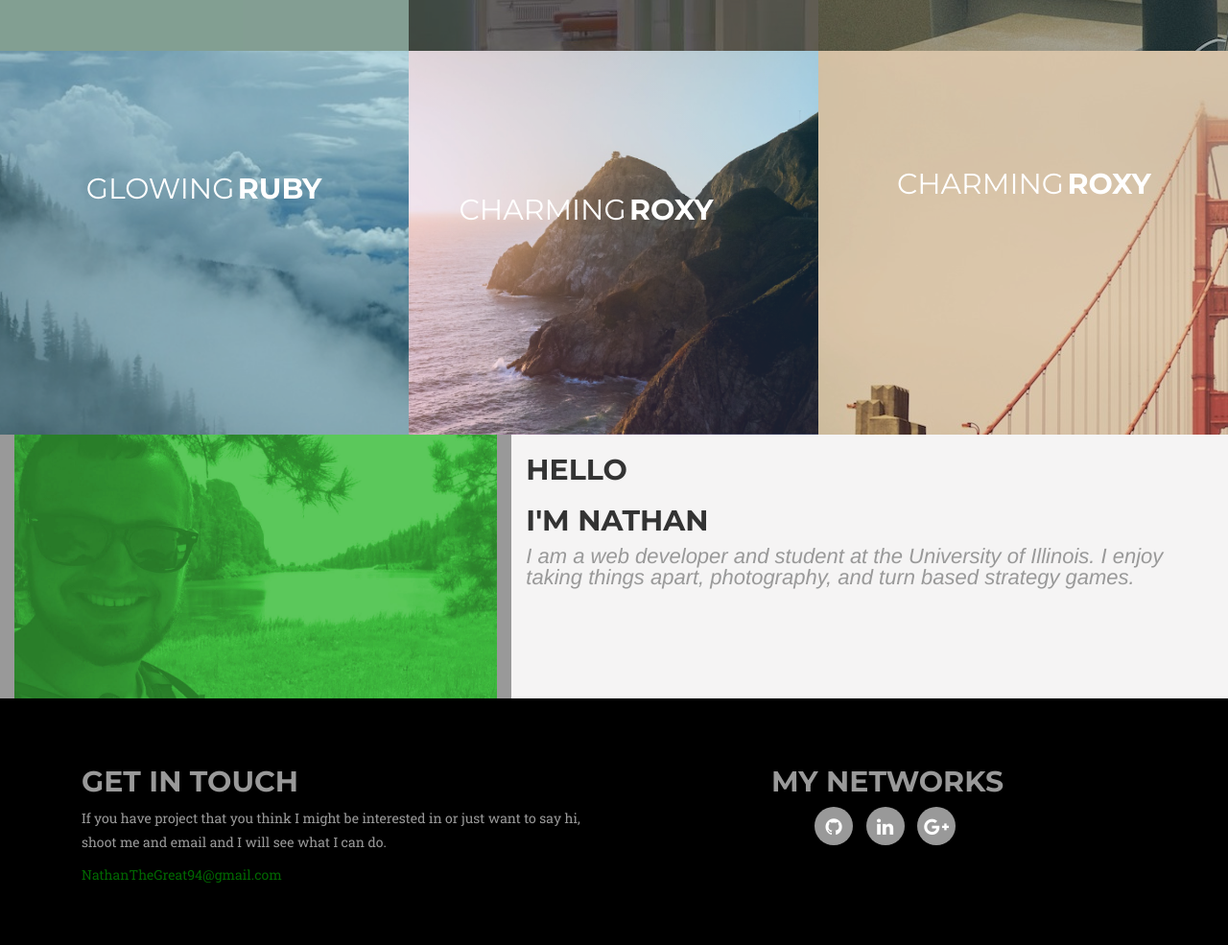
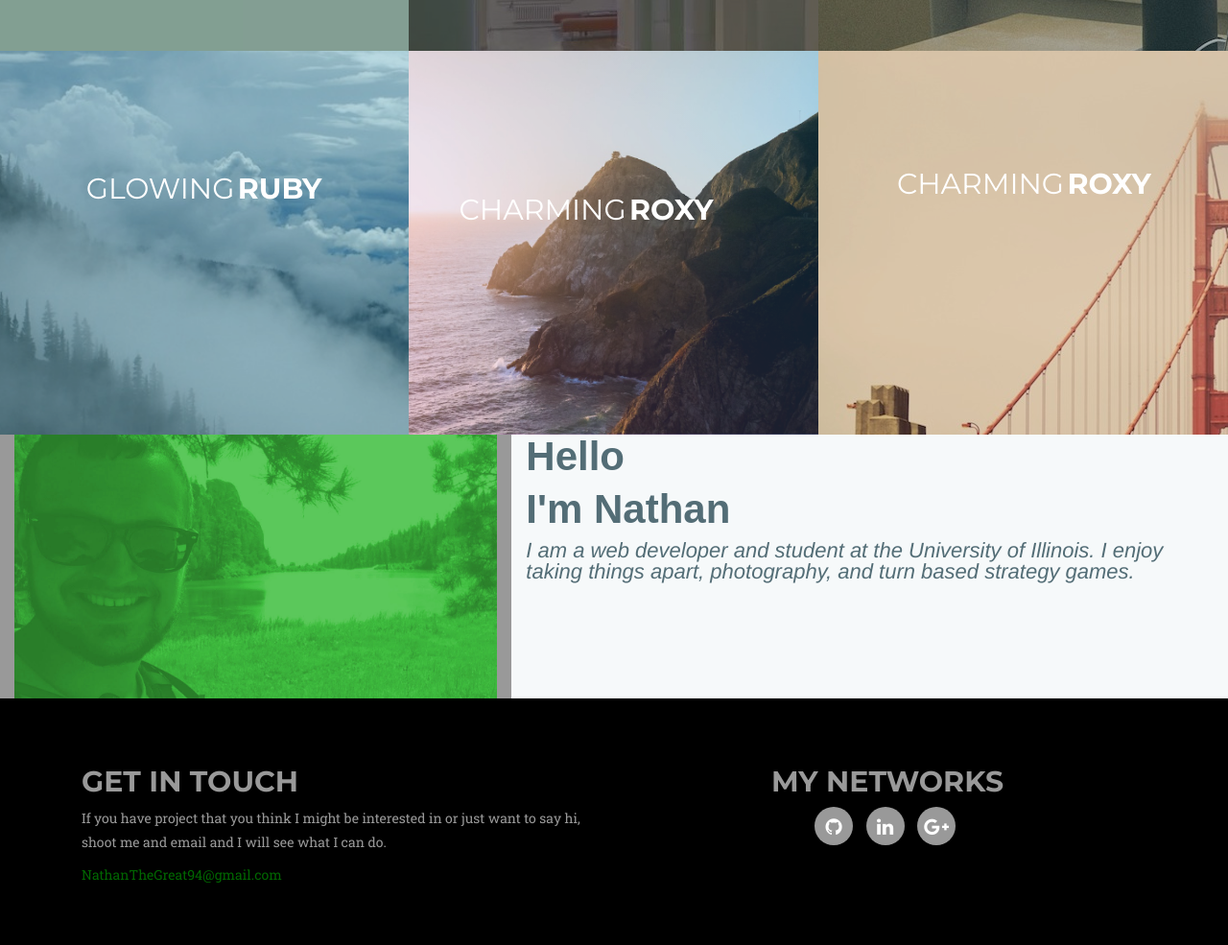
Before and after one commit to NathanTheGr8/nathanhenrydavis.com, a PHP site: page / in a window 1280 px wide. Shown: the part 1211-2196 px from the top of the page at 96% size. Run offline with PHP 8.4, Linux system fonts and the light colour scheme; some libraries are stand-ins or nearby versions; some web fonts are replaced; grey boxes are pictures that could not be loaded.

Commit message:
No z index for tablets and phones
improves iOS compatibility also changed font color and background of
about section

```diff
--- a/css/nathan.css
+++ b/css/nathan.css
@@ -377,7 +406,7 @@ header .intro-text .intro-heading {
 
 .about {
     margin: 0 0 0 0;
-    background-color: #F5F4F4;
+    background: #f6f9fa;
 }
 
 .about-text {
@@ -385,9 +414,32 @@ header .intro-text .intro-heading {
     font-size: 22px;
     font-style: italic;
     line-height: 22px;
-    color: #999999;
+    color: #536d76;
 }
 
+.about-title {
+    color: #536d76;
+    font-weight: 800;
+    font-family: 'Raleway', Arial, sans-serif;
+    text-align: left;
+    font-size: 35px;
+    line-height: 40px;
+    padding-top: 0px;
+    padding-bottom: 0px;
+}
+
+@media(min-width:768px) {
+    .about-title {
+        color: #536d76;
+        font-weight: 800;
+        font-family: 'Raleway', Arial, sans-serif;
+        text-align: left;
+        font-size: 42px;
+        line-height: 45px;
+        padding-top: 0px;
+        padding-bottom: 0px;
+    }
+}
 .about-pic {
     background-color: #999999;
     overflow: hidden;
--- a/index.html
+++ b/index.html
@@ -175,8 +175,8 @@
                 </div>
                 <div  class="col-lg-7 col-md-6 col-sm-5">
                     <div class="">
-                        <h2>Hello</h2>
-                        <h2>I'm Nathan</h2>
+                        <p class="about-title">Hello</p>
+                        <p class="about-title">I'm Nathan</p>
                         <p class="about-text">I am a web developer and student at the University of Illinois. I enjoy taking things apart, photography, and turn based strategy games.</p>
                     </div>
 
```
Also changed, not shown: other parts of css/nathan.css (+33 -4 lines).
